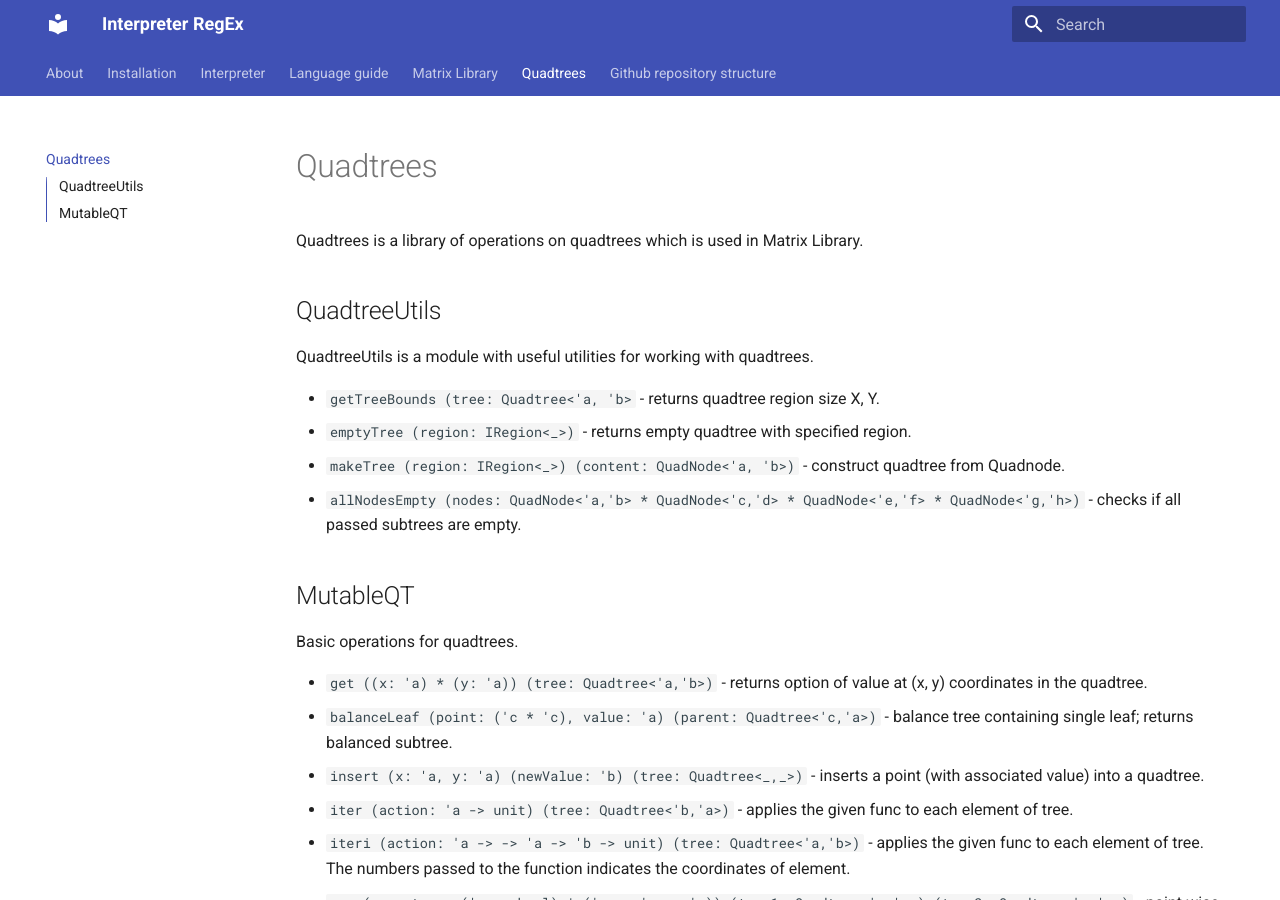
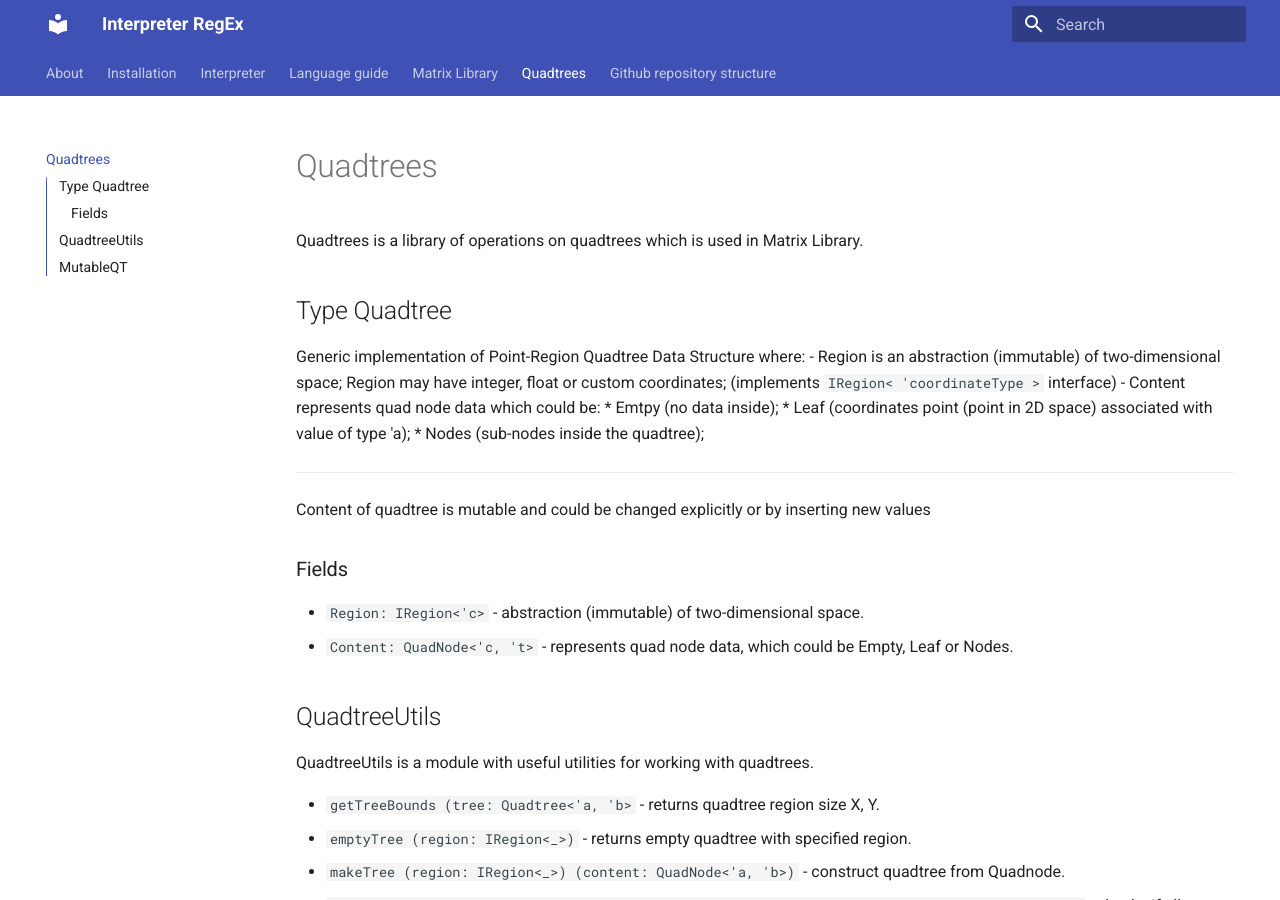
Before and after one commit to vnmsklnk/Interpreter-RegEx, an MkDocs documentation site: the page built from docs/Quadtrees.md, in a window 1280 px wide and 900 px high. Built offline with MkDocs 1.6.1 and Material for MkDocs 9.7.7, drawn with Linux system fonts in a browser that asks for light colours.

Commit message:
Docs fixes

```diff
--- a/docs/Quadtrees.md
+++ b/docs/Quadtrees.md
@@ -1,6 +1,24 @@
 # Quadtrees
 
 Quadtrees is a library of operations on quadtrees which is used in Matrix Library.
+
+## Type Quadtree
+
+Generic implementation of Point-Region Quadtree Data Structure where:
+- Region is an abstraction (immutable) of two-dimensional space;
+    Region may have integer, float or custom coordinates;
+    (implements `IRegion< 'coordinateType >` interface)
+- Content represents quad node data which could be:
+    * Emtpy (no data inside);
+    * Leaf (coordinates point (point in 2D space) associated with value of type 'a);
+    * Nodes (sub-nodes inside the quadtree);
+  _ _ _
+  Content of quadtree is mutable and could be changed explicitly or by inserting new values
+
+### Fields
+
+* `Region: IRegion<'c>` - abstraction (immutable) of two-dimensional space.
+* `Content: QuadNode<'c, 't>` - represents quad node data, which could be Empty, Leaf or Nodes.
 
 ## QuadtreeUtils
 
```
Also changed, not shown: docs/Interpreter.md (+0 -2 lines), docs/MatrixLib.md (+17 -6 lines), 2 other files.
